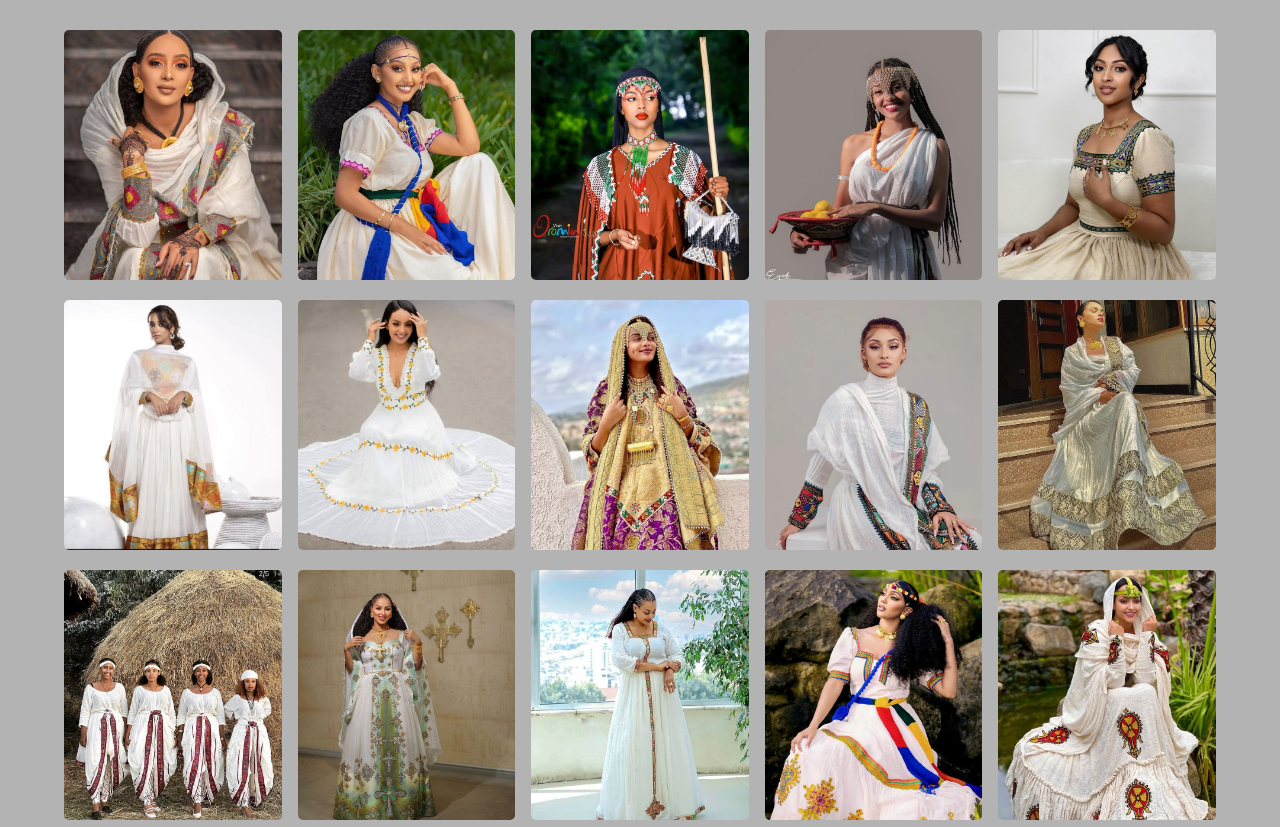
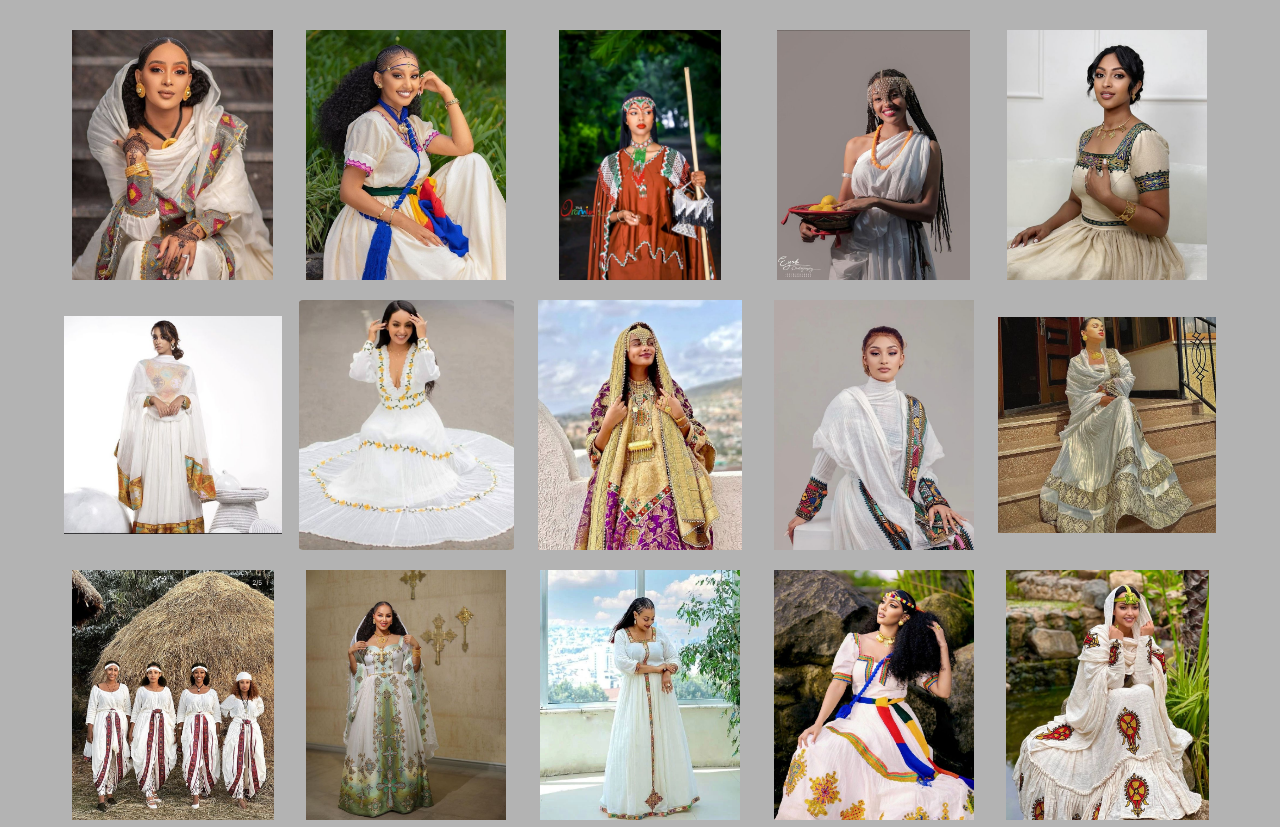
Before and after one commit to HilaryGH/GO2COD_WD_04, a plain HTML site: page index.html in a window 1280 px wide. Shown: the top 827 px of the page. Drawn offline with Linux system fonts and the light colour scheme.

Commit message:
adject the images have proper height

```diff
--- a/styles.css
+++ b/styles.css
@@ -23,7 +23,7 @@ body{
 .gallery img{
   width:100%;
   height: 250px;
-    object-fit: cover;
+    object-fit: contain;
   border-radius: 5px;
 }
 .gallery img:hover{
```
